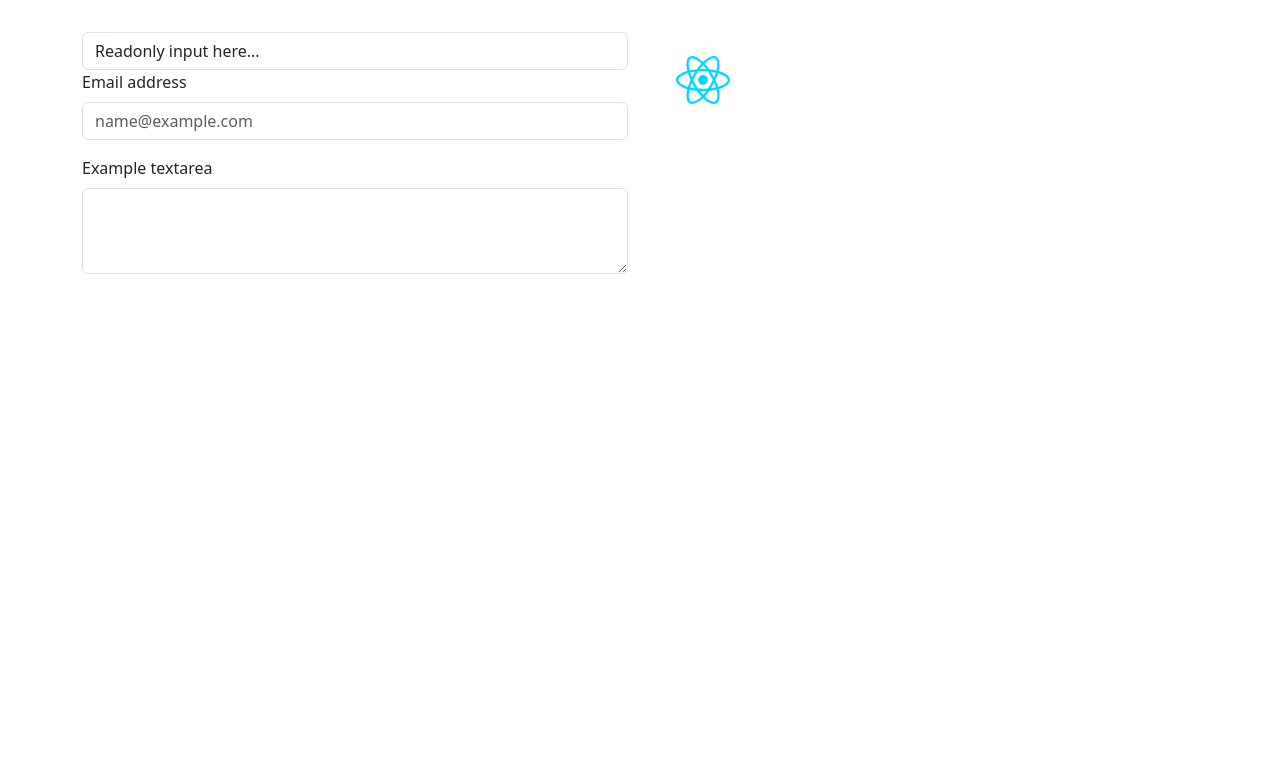
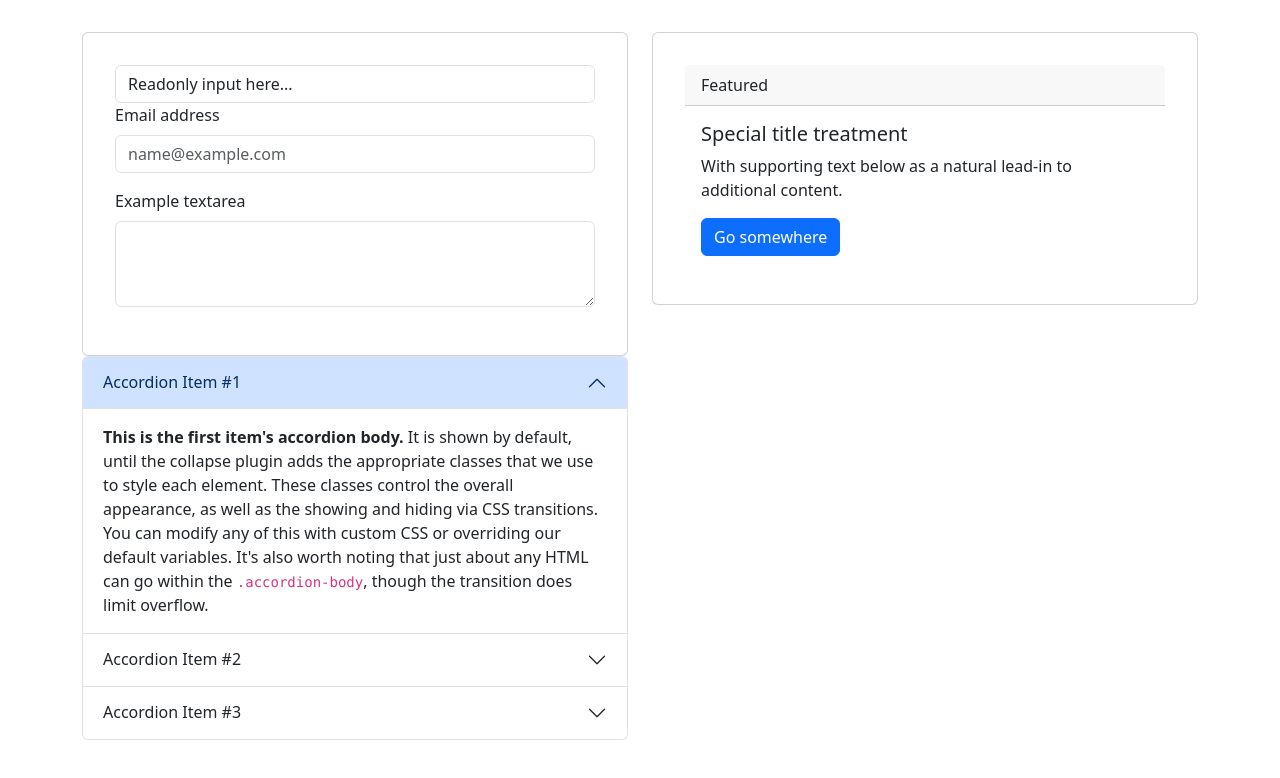
Before and after one commit to melkamu372/CV-Application-generator, a React (Vite) app: page / in a window 1280 px wide. Shown: the top 778 px of the page. Built offline with nearby package versions, Linux system fonts and the light colour scheme.

Commit message:
add new components

```diff
--- a/src/component/App.jsx
+++ b/src/component/App.jsx
@@ -9,6 +9,7 @@
     <div className='container'>
      <div className='row'>
       <div className='col-md-6'>
+        <div className='card'>
       <input
   className="form-control"
   type="text"
@@ -38,11 +39,121 @@
       defaultValue={""}
     />
   </div>
+  </div>
+  <div className="accordion" id="accordionExample">
+  <div className="accordion-item">
+    <h2 className="accordion-header" id="headingOne">
+      <button
+        className="accordion-button"
+        type="button"
+        data-bs-toggle="collapse"
+        data-bs-target="#collapseOne"
+        aria-expanded="true"
+        aria-controls="collapseOne"
+      >
+        Accordion Item #1
+      </button>
+    </h2>
+    <div
+      id="collapseOne"
+      className="accordion-collapse collapse show"
+      aria-labelledby="headingOne"
+      data-bs-parent="#accordionExample"
+    >
+      <div className="accordion-body">
+        <strong>This is the first item's accordion body.</strong> It is shown by
+        default, until the collapse plugin adds the appropriate classes that we
+        use to style each element. These classes control the overall appearance,
+        as well as the showing and hiding via CSS transitions. You can modify
+        any of this with custom CSS or overriding our default variables. It's
+        also worth noting that just about any HTML can go within the{" "}
+        <code>.accordion-body</code>, though the transition does limit overflow.
+      </div>
+    </div>
+  </div>
+
+  <div className="accordion-item">
+    <h2 className="accordion-header" id="headingTwo">
+      <button
+        className="accordion-button collapsed"
+        type="button"
+        data-bs-toggle="collapse"
+        data-bs-target="#collapseTwo"
+        aria-expanded="false"
+        aria-controls="collapseTwo"
+      >
+        Accordion Item #2
+      </button>
+    </h2>
+    <div
+      id="collapseTwo"
+      className="accordion-collapse collapse"
+      aria-labelledby="headingTwo"
+      data-bs-parent="#accordionExample"
+    >
+      <div className="accordion-body">
+        <strong>This is the second item's accordion body.</strong> It is hidden
+        by default, until the collapse plugin adds the appropriate classes that
+        we use to style each element. These classes control the overall
+        appearance, as well as the showing and hiding via CSS transitions. You
+        can modify any of this with custom CSS or overriding our default
+        variables. It's also worth noting that just about any HTML can go within
+        the <code>.accordion-body</code>, though the transition does limit
+        overflow.
+      </div>
+    </div>
+  </div>
+  <div className="accordion-item">
+    <h2 className="accordion-header" id="headingThree">
+      <button
+        className="accordion-button collapsed"
+        type="button"
+        data-bs-toggle="collapse"
+        data-bs-target="#collapseThree"
+        aria-expanded="false"
+        aria-controls="collapseThree"
+      >
+        Accordion Item #3
+      </button>
+    </h2>
+    <div
+      id="collapseThree"
+      className="accordion-collapse collapse"
+      aria-labelledby="headingThree"
+      data-bs-parent="#accordionExample"
+    >
+      <div className="accordion-body">
+        <strong>This is the third item's accordion body.</strong> It is hidden
+        by default, until the collapse plugin adds the appropriate classes that
+        we use to style each element. These classes control the overall
+        appearance, as well as the showing and hiding via CSS transitions. You
+        can modify any of this with custom CSS or overriding our default
+        variables. It's also worth noting that just about any HTML can go within
+        the <code>.accordion-body</code>, though the transition does limit
+        overflow.
+      </div>
+    </div>
+  </div>
+</div>
+
+
       </div>     {/* end of column  */}
       <div className='col-md-6'>
-      <a href="https://react.dev" target="_blank">
-          <img src={reactLogo} className="logo react" alt="React logo" />
-        </a>
+
+
+      <div className="card">
+  <div className="card-header">Featured</div>
+  <div className="card-body">
+    <h5 className="card-title">Special title treatment</h5>
+    <p className="card-text">
+      With supporting text below as a natural lead-in to additional content.
+    </p>
+    <a href="#" className="btn btn-primary">
+      Go somewhere
+    </a>
+  </div>
+</div>
+
       </div>
       </div>
       </div>
```
